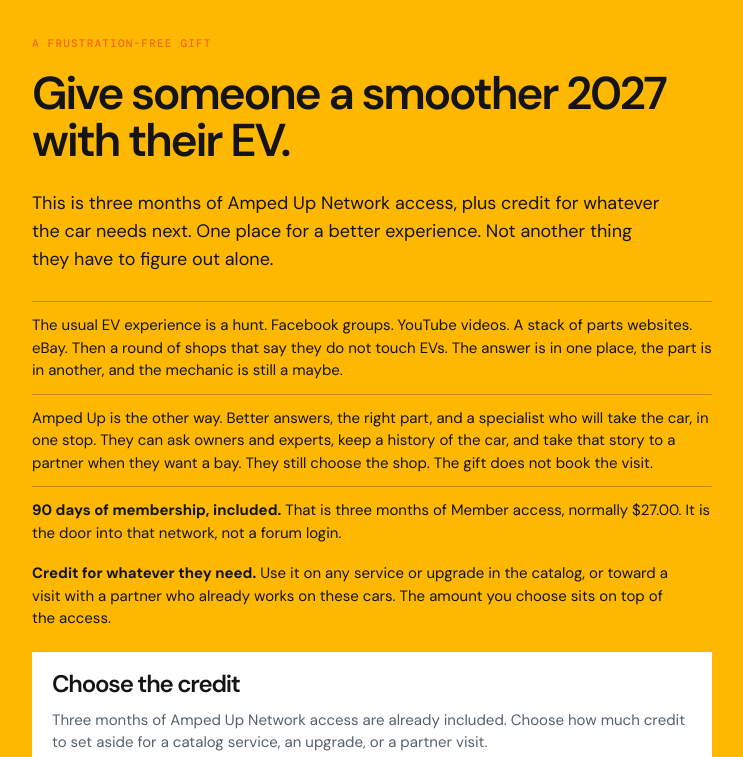
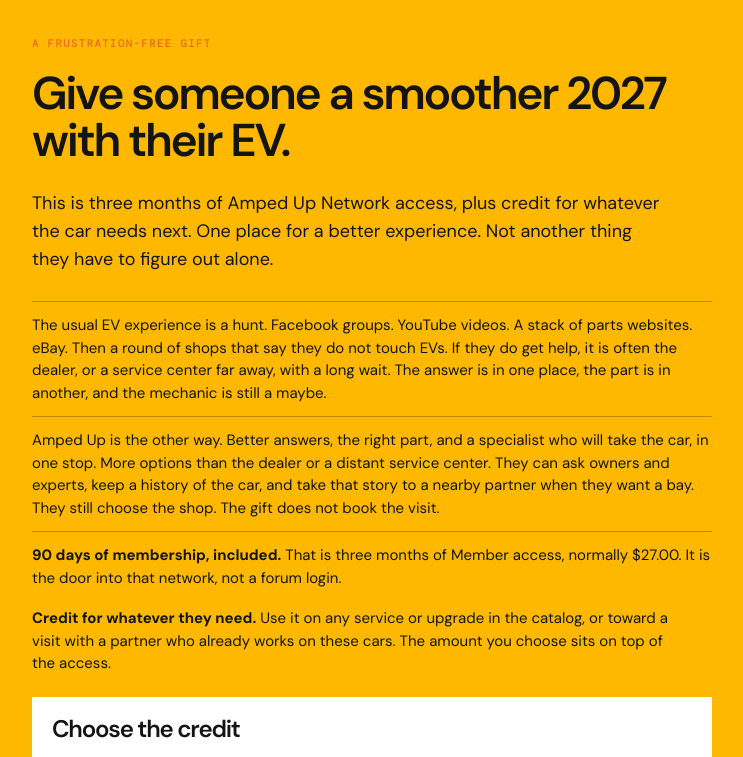
Before and after one commit to erichester76/volt-yard, a Next.js app: page /black-friday in a window 1280 px wide. Shown: the top 757 px of the page, without its empty margins (268-1011 px from the left). Built offline with nearby package versions, Linux system fonts and the light colour scheme; no server answers; the database is empty; a web font is replaced by a local one.

Commit message:
style: contrast the gift with dealer waits

```diff
--- a/app/black-friday/page.tsx
+++ b/app/black-friday/page.tsx
@@ -54,8 +54,8 @@ export default function BlackFridayPage() {
         <h1 className="heading-primary">Give someone a smoother 2027 with their EV.</h1>
         <p className="intro">This is three months of Amped Up Network access, plus credit for whatever the car needs next. One place for a better experience. Not another thing they have to figure out alone.</p>
         <div className="gift-offer-story">
-          <p>The usual EV experience is a hunt. Facebook groups. YouTube videos. A stack of parts websites. eBay. Then a round of shops that say they do not touch EVs. The answer is in one place, the part is in another, and the mechanic is still a maybe.</p>
-          <p>Amped Up is the other way. Better answers, the right part, and a specialist who will take the car, in one stop. They can ask owners and experts, keep a history of the car, and take that story to a partner when they want a bay. They still choose the shop. The gift does not book the visit.</p>
+          <p>The usual EV experience is a hunt. Facebook groups. YouTube videos. A stack of parts websites. eBay. Then a round of shops that say they do not touch EVs. If they do get help, it is often the dealer, or a service center far away, with a long wait. The answer is in one place, the part is in another, and the mechanic is still a maybe.</p>
+          <p>Amped Up is the other way. Better answers, the right part, and a specialist who will take the car, in one stop. More options than the dealer or a distant service center. They can ask owners and experts, keep a history of the car, and take that story to a nearby partner when they want a bay. They still choose the shop. The gift does not book the visit.</p>
           <p><b>{giftMembershipDays} days of membership, included.</b> That is three months of Member access, normally {money(giftMembershipValueCents)}. It is the door into that network, not a forum login.</p>
         </div>
         <p className="gift-offer-limit"><b>Credit for whatever they need.</b> Use it on any service or upgrade in the catalog, or toward a visit with a partner who already works on these cars. The amount you choose sits on top of the access.</p>
```
